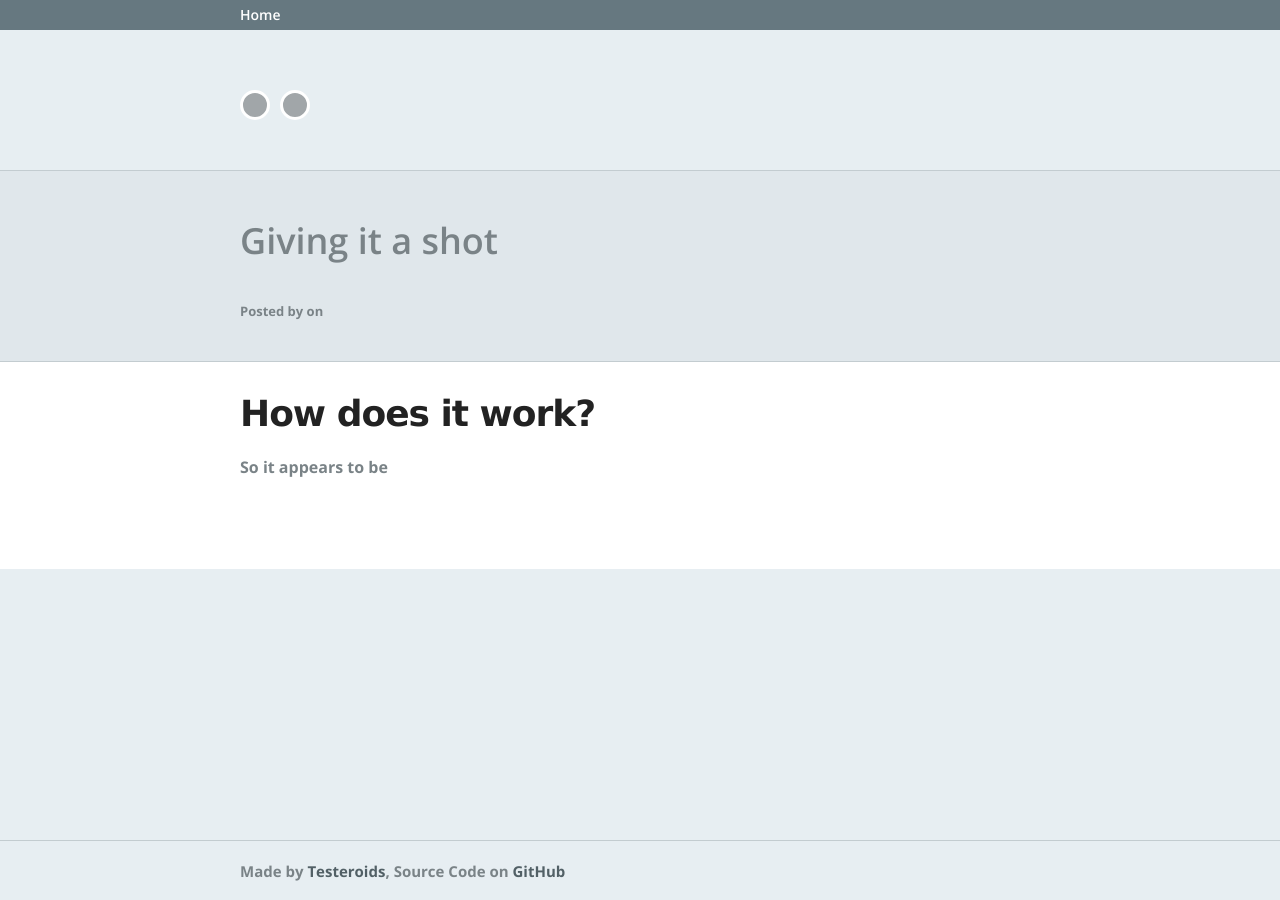
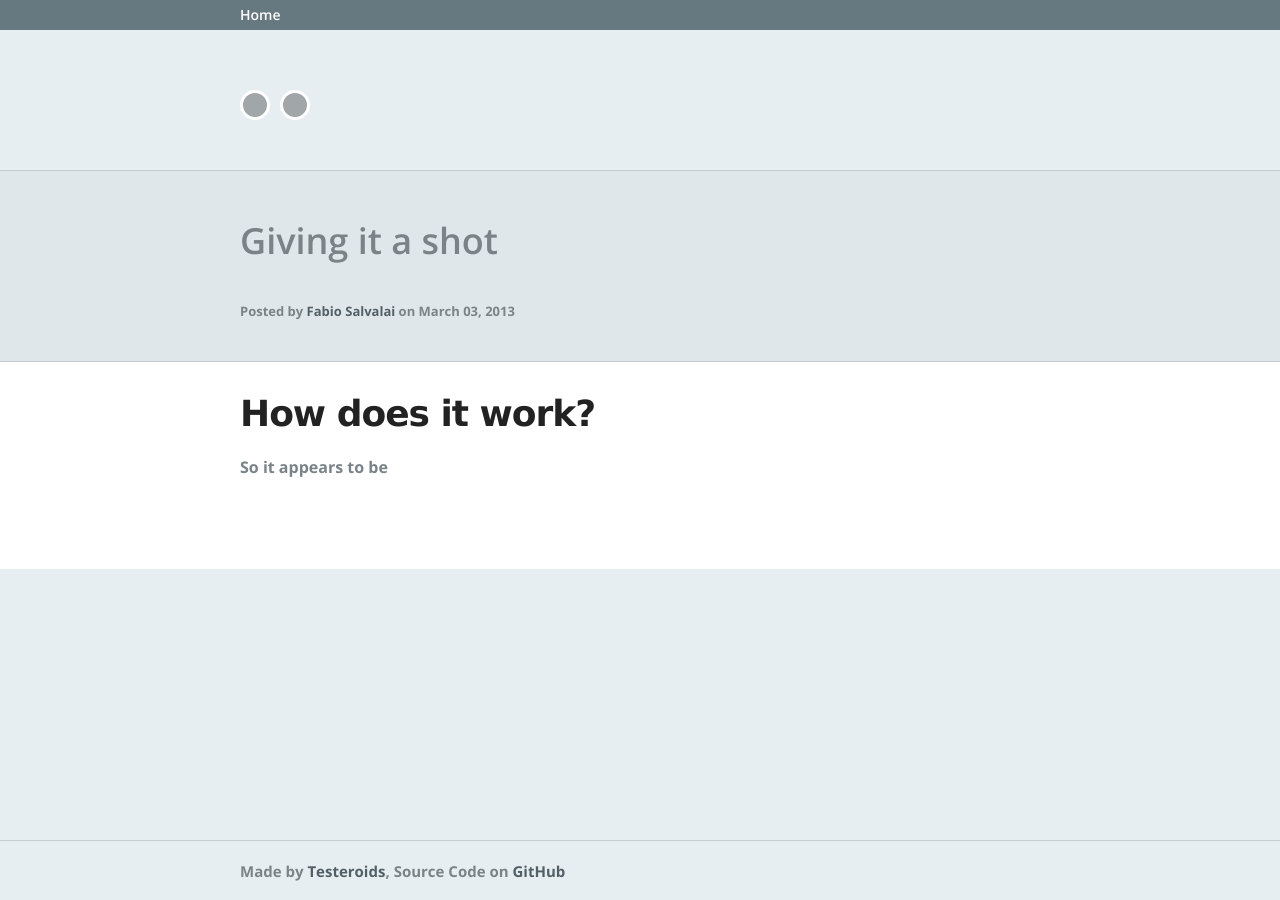
Before and after one commit to Testeroids/Testeroids, a Jekyll site: the page built from Pages/attempt.md, in a window 1280 px wide. Built offline with Jekyll 4.4.1, drawn with Linux system fonts in a browser that asks for light colours; some web fonts are replaced.

```diff
--- a/Pages/attempt.md
+++ b/Pages/attempt.md
@@ -1,6 +1,8 @@
 ---
 layout: article
 title: Giving it a shot
+date: 03.03.2013
+author: Fabio Salvalai
 ---
 
 
```
